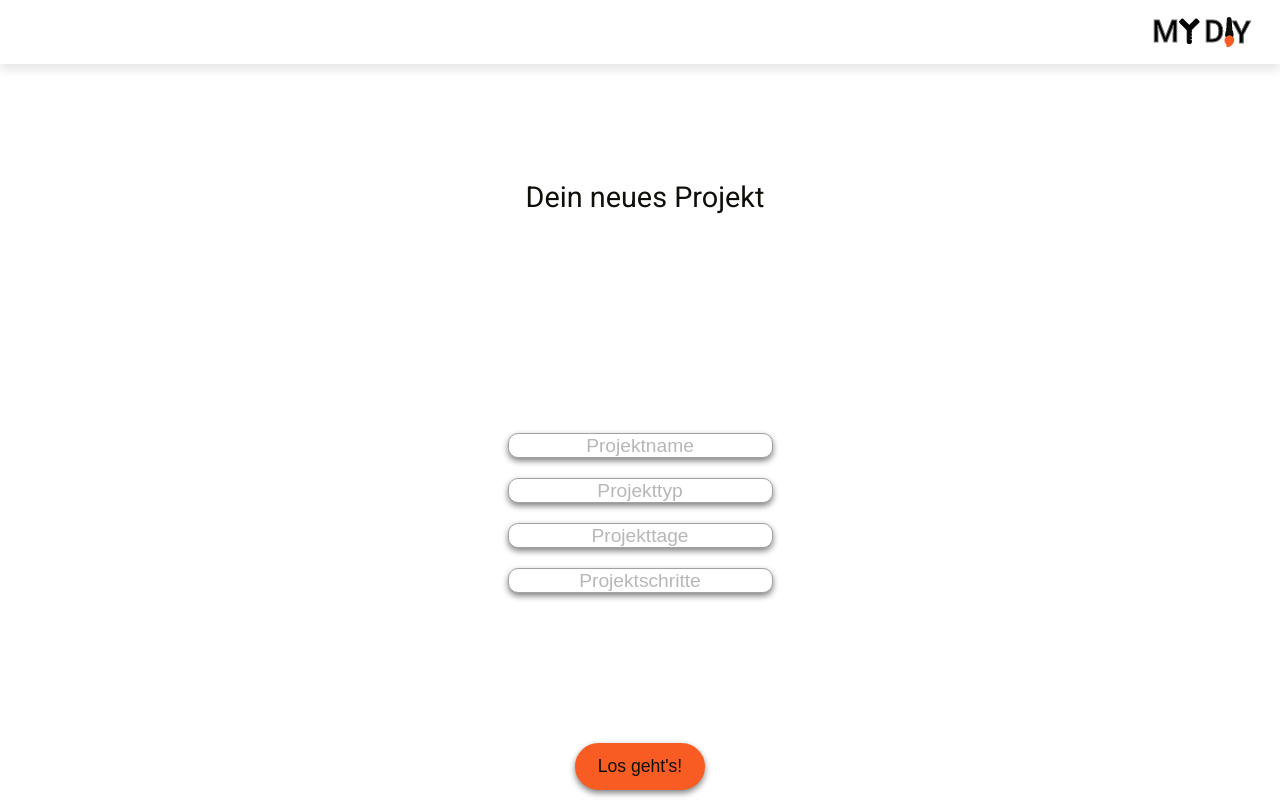
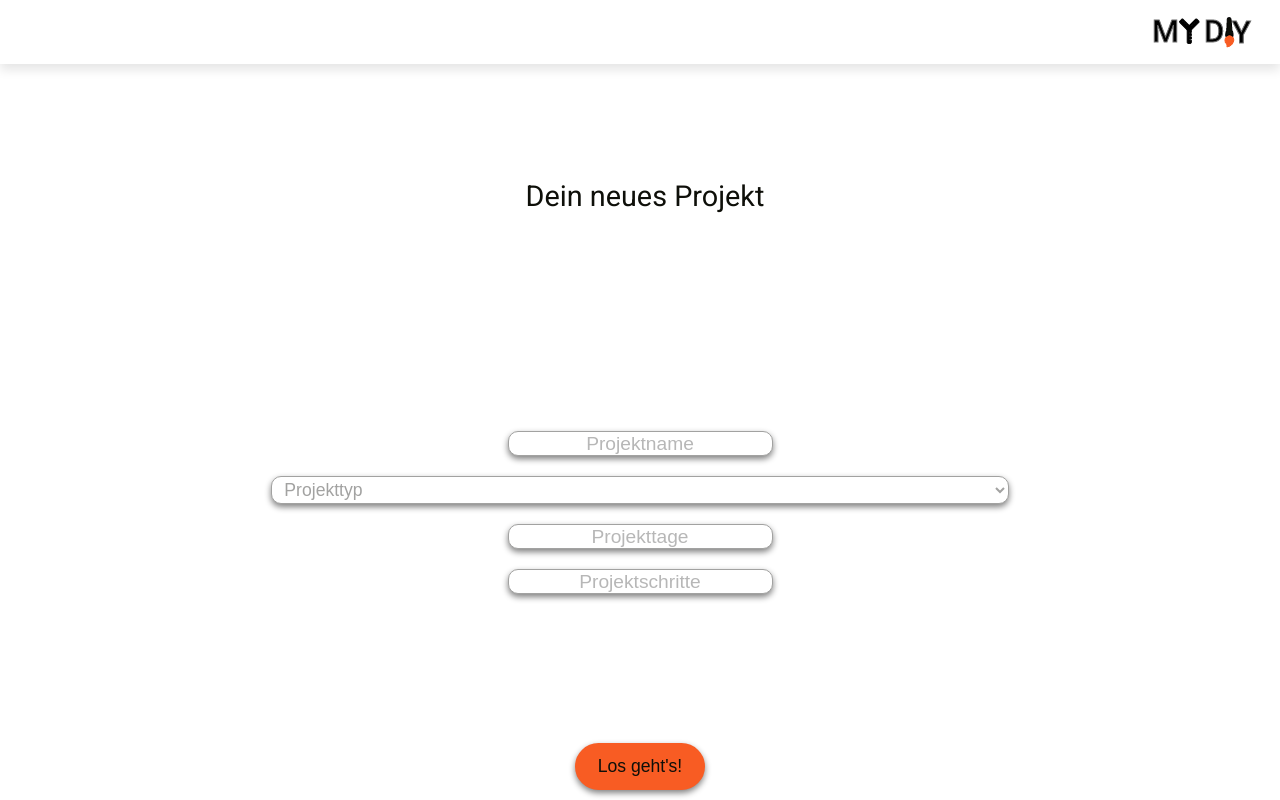
Before and after one commit to Kathrin92/MY-DIY, a React (Create React App) app in the folder client/: page /selection in a window 1280 px wide. Built offline with nearby package versions, Linux system fonts and the light colour scheme.

Commit message:
Implement selection input field

```diff
--- a/client/src/components/SelectField.js
+++ b/client/src/components/SelectField.js
@@ -3,6 +3,13 @@ import styled from '@emotion/styled';
 
 const Select = styled.select`
   display: flex;
+  flex-direction: column;
+  align-items: center;
+  flex-basis: 100%;
+  width: 80%;
+  padding: 2px 8px;
+  height: 25px;
+  background-color: #ffffff;
   text-align: center;
   background: white;
   color: #a2a2a1;
@@ -10,7 +17,6 @@ const Select = styled.select`
   border-radius: 10px;
   box-shadow: 0px 3px 6px grey;
   font-size: 1.1rem;
-  padding: 5px 5px;
   margin: 10px;
   outline: none;
   &:hover {
--- a/client/src/pages/Selection.js
+++ b/client/src/pages/Selection.js
@@ -9,6 +9,7 @@ import ButtonContainer from '../components/ButtonContainer';
 import Form from '../components/Form';
 import Wrapper from '../components/Wrapper';
 import PageContainer from '../components/PageContainer';
+import SelectField from '../components/SelectField';
 
 function Selection() {
   return (
@@ -22,7 +23,7 @@ function Selection() {
           <InputLine type="text" placeholder="Projektname" />
         </InputContainer>
         <InputContainer>
-          <InputLine type="text" placeholder="Projekttyp" />
+          <SelectField type="text" placeholder="Projekttyp" />
         </InputContainer>
         <InputContainer>
           <InputLine type="text" placeholder="Projekttage" />
```
